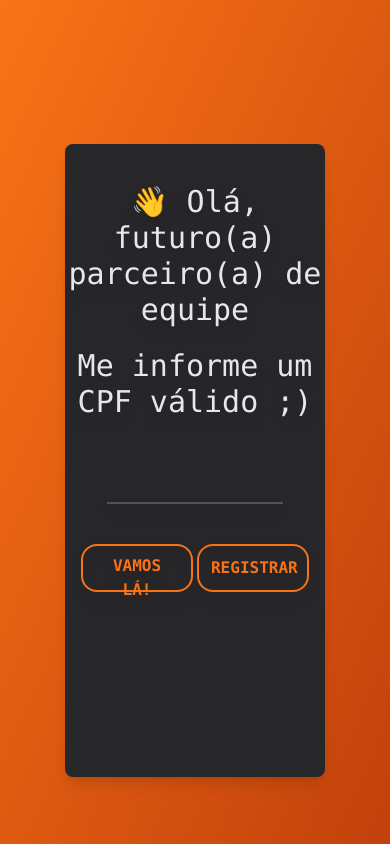
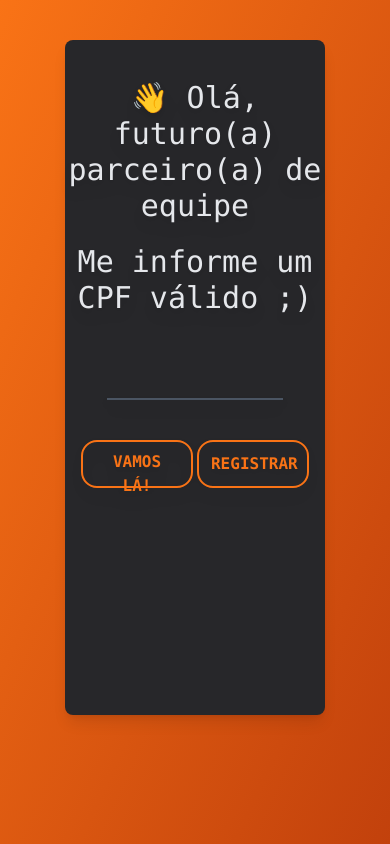
Before and after one commit to JohannesAlves/Bank-Study, a React (Vite) app in the folder web/: page / in a window 390 px wide. Built offline with nearby package versions, Linux system fonts and the light colour scheme.

Commit message:
fix: responsive in main page.

```diff
--- a/web/src/App.tsx
+++ b/web/src/App.tsx
@@ -8,8 +8,8 @@ import { ProtectedRoute } from "./components/organisms/ProtectedRoutes/Protected
 
 function App() {
     return (
-        <div className="overflow-auto bg-gradient-to-br from-orange-500 to-orange-700 w-screen h-screen fixed font-mono ">
-            <div className="bg-zinc-800   max-[1023px]:h-3/4  h-2/4  w-2/3 lg:w-2/4 mx-auto mt-36  rounded-lg shadow-lg">
+        <div className=" bg-gradient-to-br from-orange-500 to-orange-700 w-screen h-screen fixed font-mono ">
+            <div className="bg-zinc-800  max-[1327px]:h-4/5  h-2/4  w-2/3 lg:w-2/4 mx-auto max-[1327px]:mt-0 mt-36  rounded-lg shadow-lg">
                 <BrowserRouter>
                     <AuthProvider>
                         <Routes>
--- a/web/src/pages/Main/Main.tsx
+++ b/web/src/pages/Main/Main.tsx
@@ -32,7 +32,7 @@ function Main() {
     return (
         <>
             <div className="mt-10 text-center text-gray-200 drop-shadow-lg">
-                <div className="flex flex-col w-full h-full	items-center">
+                <div className="flex flex-col w-full h-full	items-center0">
                     <TitlesMain />
 
                     <form onSubmit={handleSubmit(onSubmit)} className="flex flex-col">
```
